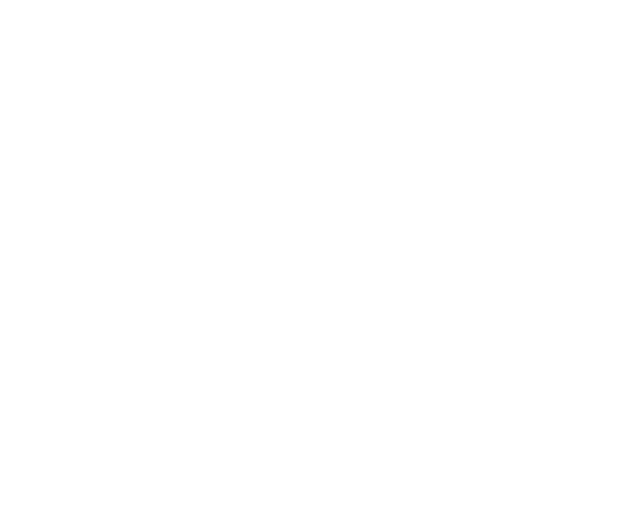
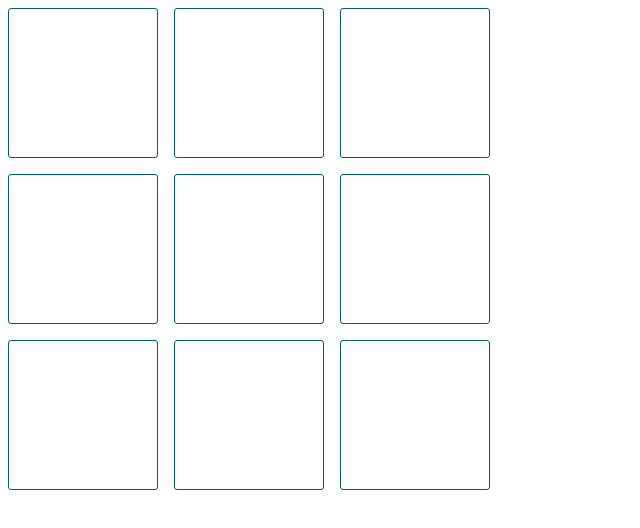
Before and after one commit to g33klaura/grid-poems, a plain HTML site: page index.html in a window 1280 px wide. Shown: the whole page, without its empty margins (0-640 px from the left). Drawn offline with Linux system fonts and the light colour scheme.

Commit message:
Add empty divs and setup basic grid with borders

```diff
--- a/assets/zazz.css
+++ b/assets/zazz.css
@@ -1,4 +1,17 @@
-html {
+/* html {
   display: grid;
   grid-template: 1fr 1fr 1fr / 1fr 1fr 1fr;
+} */
+
+.container {
+  display: grid;
+  /* width: 800px; */
+  grid-template-columns: repeat(3, 150px);
+  grid-template-rows: repeat(3, 150px);
+  grid-gap: 1rem;
 }
+
+.container div {
+  border: 1px solid rgb(0, 95, 107);
+  border-radius: 3px;
+}
--- a/index.html
+++ b/index.html
@@ -11,8 +11,15 @@
 <body>
 
 	<div class="container">
-
-
+		<div class="item item1"></div>
+		<div class="item item2"></div>
+		<div class="item item3"></div>
+		<div class="item item4"></div>
+		<div class="item item5"></div>
+		<div class="item item6"></div>
+		<div class="item item7"></div>
+		<div class="item item8"></div>
+		<div class="item item9"></div>
 	</div>
 
 
```
